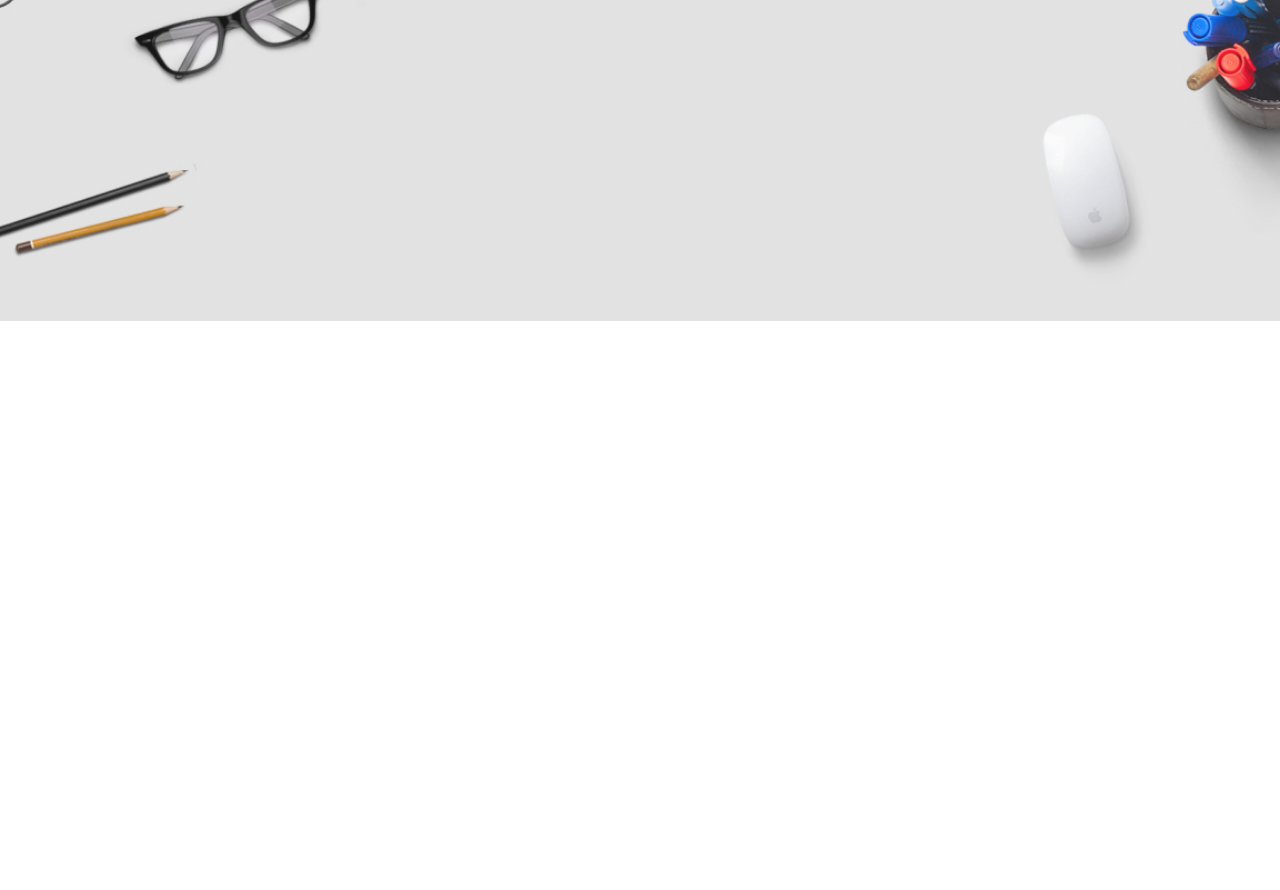
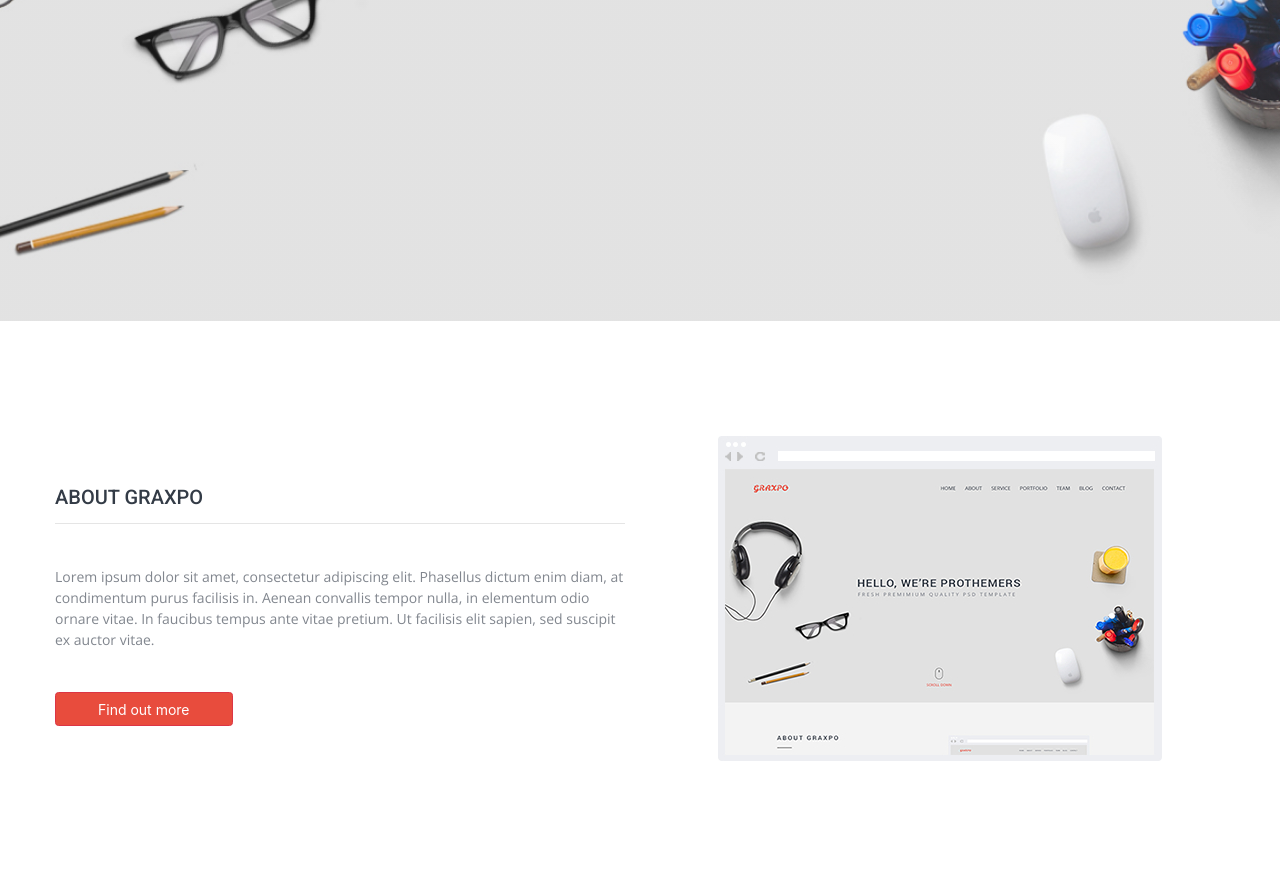
Before and after one commit to grujamar/Graxpo, a plain HTML site: page index.html in a window 1280 px wide. Shown: the part 566-1456 px from the top of the page. Before the commit the page ends 887 px from the top, so only its background shows below. Drawn offline with nearby package versions, Linux system fonts and the light colour scheme; files whose address does not match are found by name.

Commit message:
About section finished

```diff
--- a/css/responsive.css
+++ b/css/responsive.css
@@ -18,6 +18,7 @@
         background: transparent;
         border-bottom: 2px solid transparent;
         transition: 0.5s linear;
+        padding: 0 10px;
     }
 
     .navbar-nav li:hover,
@@ -42,7 +43,7 @@
     }
 
     .navbar-brand{
-        max-width: 130px;/*da moze logo da stane*/
+        max-width: 170px;/*da moze logo da stane*/
     }
 
     /*Main*/
@@ -60,6 +61,14 @@
         letter-spacing: 5px;
     }
 
+    /*about section*/
+    .custom-padding{
+        padding: 115px 0 !important;
+    }
+
+    .about p{
+        font-size: 14px;
+    }
 
 }
 
@@ -68,6 +77,10 @@
 
     html{
         font-size: 14px;
+    }
+
+    .container{
+        max-width: 1200px; /*1170+30 zbog paddin-ga*/
     }
 
 
--- a/css/style.css
+++ b/css/style.css
@@ -53,7 +53,7 @@ p{
 
 .navbar-nav li{
     background: #DCDCDC;
-/*    border-bottom: 1px solid #E84C3D;*/
+    /*    border-bottom: 1px solid #E84C3D;*/
     text-align: center;
     transition: 0.5s linear;
 }
@@ -93,3 +93,25 @@ p{
 .lead p{
     font-size: 1rem;
 }
+
+/*about section*/
+/**/
+.about h2{
+    font-family: 'Roboto', sans-serif;
+    font-weight: 500;
+    font-size: 20px;
+    text-transform: uppercase;
+}
+
+.about p{
+    font-family: 'Open Sans', sans-serif;
+    font-size: 13px;
+}
+
+.btn-danger{
+    background-color: #E84C3D !important;
+}
+
+.btn-danger:hover{
+    background-color: #c22617 !important;
+}
--- a/index.html
+++ b/index.html
@@ -73,6 +73,32 @@
                     </p>
                 </div>
             </section><!--section lead end-->
+            <!--section about start-->
+            <section class="about py-5 custom-padding bg-white" id="about">
+                <div class="container">
+                    <div class="row align-items-center">
+                        <div class="col-12 col-sm-6 mb-4 mb-sm-0">
+                            <article class="about-content">
+                                <h2 class="tittle-color">About graxpo</h2>
+                                <hr class="mb-5">
+                                <p class="item-color mb-5">
+                                    Lorem ipsum dolor sit amet,
+                                    consectetur adipiscing elit. Phasellus dictum enim diam,
+                                    at condimentum purus facilisis in. Aenean convallis tempor nulla,
+                                    in elementum odio ornare vitae. In faucibus tempus ante vitae
+                                    pretium. Ut facilisis elit sapien, sed suscipit ex auctor vitae.
+                                </p>
+                                <a href="#" class="btn btn-danger px-5">Find out more</a>
+                            </article>
+                        </div>
+                        <div class="col-12 col-sm-6">
+                            <figure class="text-center">
+                                <img src="img/Browser.jpg" alt="Browser picture"/>
+                            </figure>
+                        </div>
+                    </div>
+                </div>
+            </section><!--section about end-->
         </main><!--main end-->
 
 
```
